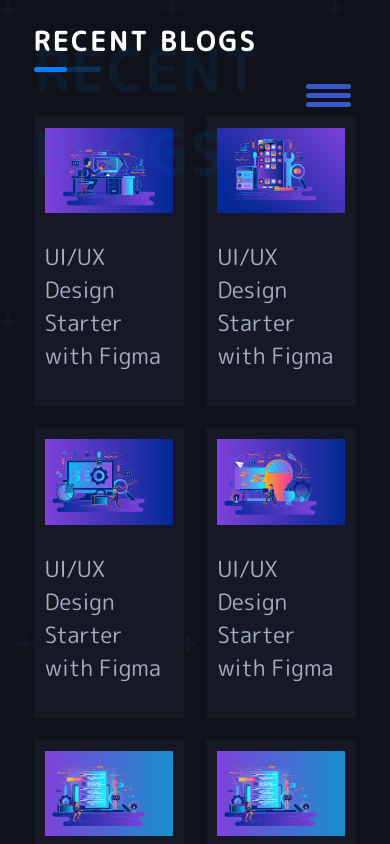
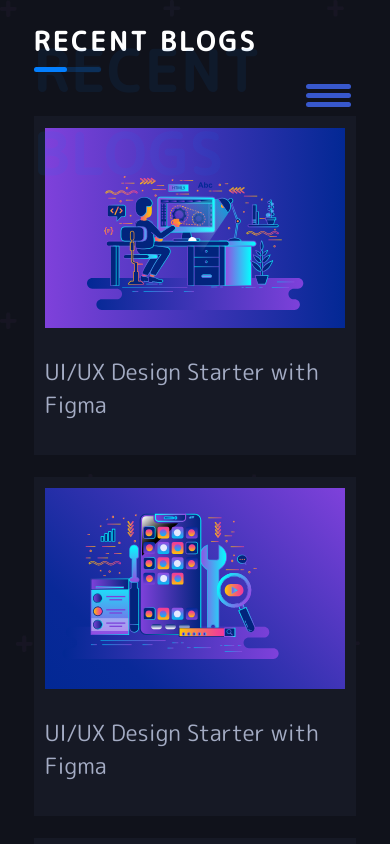
Before and after one commit to Jammerref2015/portfolio, a React (Create React App) app: page /blogs in a window 390 px wide. Shown: the top 844 px of the page. Built offline with nearby package versions, Linux system fonts and the light colour scheme.

Commit message:
Media queries added for blogs page

```diff
--- a/src/styles/_blogs.scss
+++ b/src/styles/_blogs.scss
@@ -1,7 +1,11 @@
 .BlogsPage {
     display: grid;
     grid-template-columns: repeat(2, 1fr);
-    grid-gap: 2rem;
+    grid-gap: 2.5rem;
+    @media screen and (max-width: 1080px){
+        grid-template-columns: repeat(1, 1fr);
+        grid-gap: 2rem;
+        }
     .blog {
         background-color: #161925;
         width: 100%;
```
